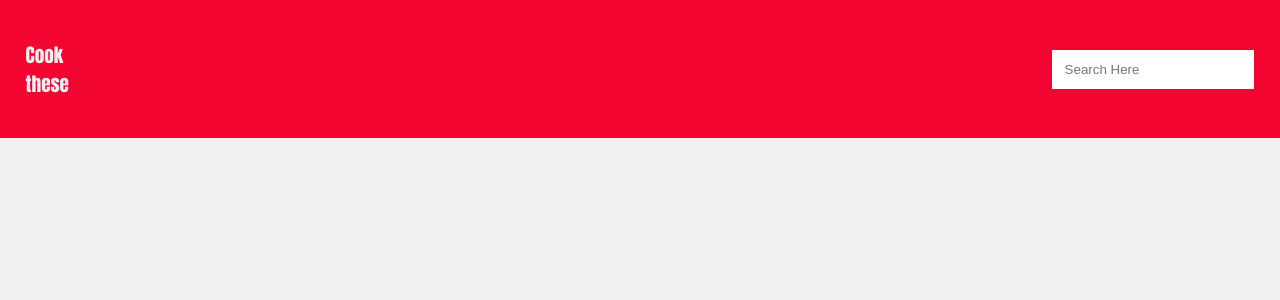
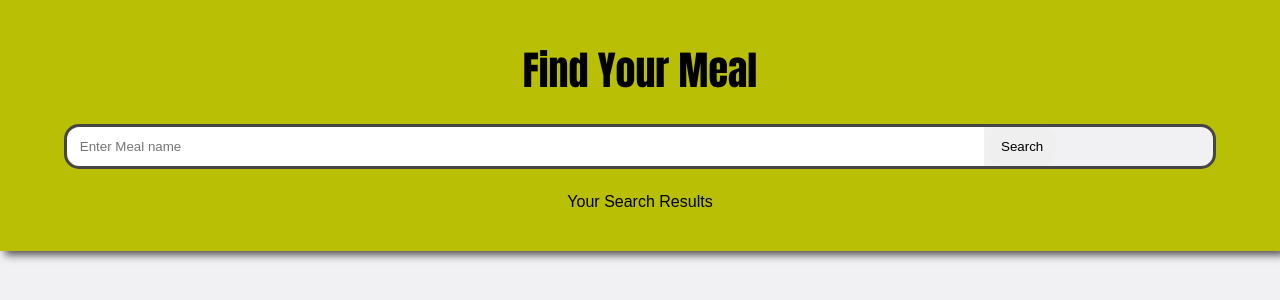
Before and after one commit to manish591/findyourmeal, a plain HTML site: page index.html in a window 1280 px wide. Drawn offline with Linux system fonts and the light colour scheme.

Commit message:
style- added color

```diff
--- a/index.html
+++ b/index.html
@@ -10,8 +10,12 @@
 <body>
     <div class="container">
         <nav class="navigationpanel">
-            <p class="title">Cook<br> these</p>
-            <input type="text" class="recipename" placeholder="Search Here">
+            <p class="title">Find Your Meal</p>
+            <div class="searchbar">
+                <input type="text" class="recipename" placeholder="Enter Meal name">
+                <button class="search">Search</button>
+            </div>
+            <p class="description">Your Search Results</p>
         </nav>
     </div>
 </body>
--- a/style.css
+++ b/style.css
@@ -26,19 +26,44 @@ body {
 
 .navigationpanel {
     display: flex;
+    flex-direction: column;
     justify-content: space-between;
     align-items: center;
-    background-color: var(--dark-clr-one);
+    background-color: var(--light-clr-two);
     padding: 5vh 2vw;
+    box-shadow: 5px 4px 8px rgb(83, 82, 82);
 }
 
 .title {
     font-family: Impact, Haettenschweiler, 'Arial Narrow Bold', sans-serif;
-    color: var(--bg-clr);
-    font-size: 1.2rem;
+    color: black;
+    font-size: 2.5rem;
+}
+
+.recipename, .search {
+    border: none;
+    padding: 1.5vh 1vw;
 }
 
 .recipename {
-    border: none;
-    padding: 1.5vh 1vw;
+    width: 80%;
+    border-radius: 15px;
+    border-bottom-right-radius: 0;
+    border-top-right-radius: 0;
 }
+
+.search {
+    border-radius: 15px;
+}
+
+.searchbar {
+    background-color: var(--bg-clr);
+    border: 3px solid rgba(37, 37, 37, 0.842);
+    margin-top: 3vh;
+    width: 90vw;
+    border-radius: 15px;
+}
+
+.description {
+    margin-top: 3vh;
+}
```
